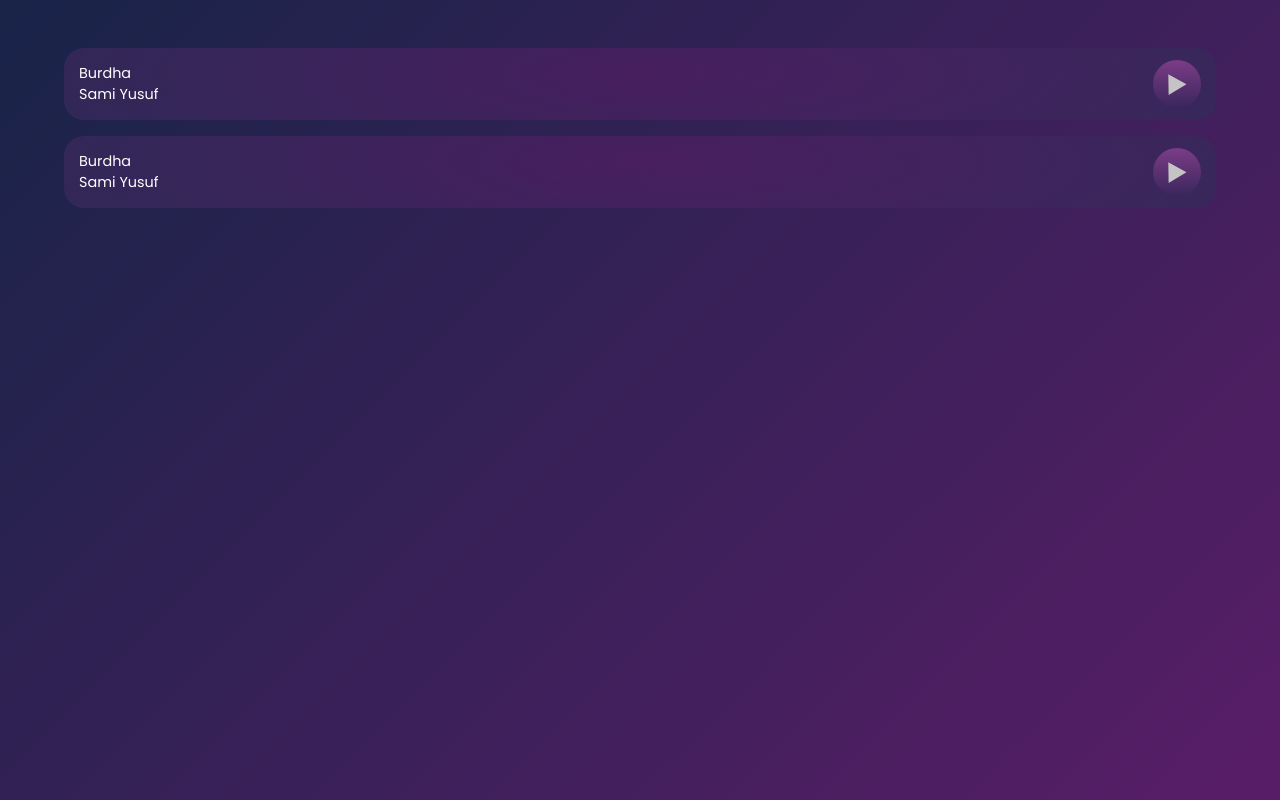
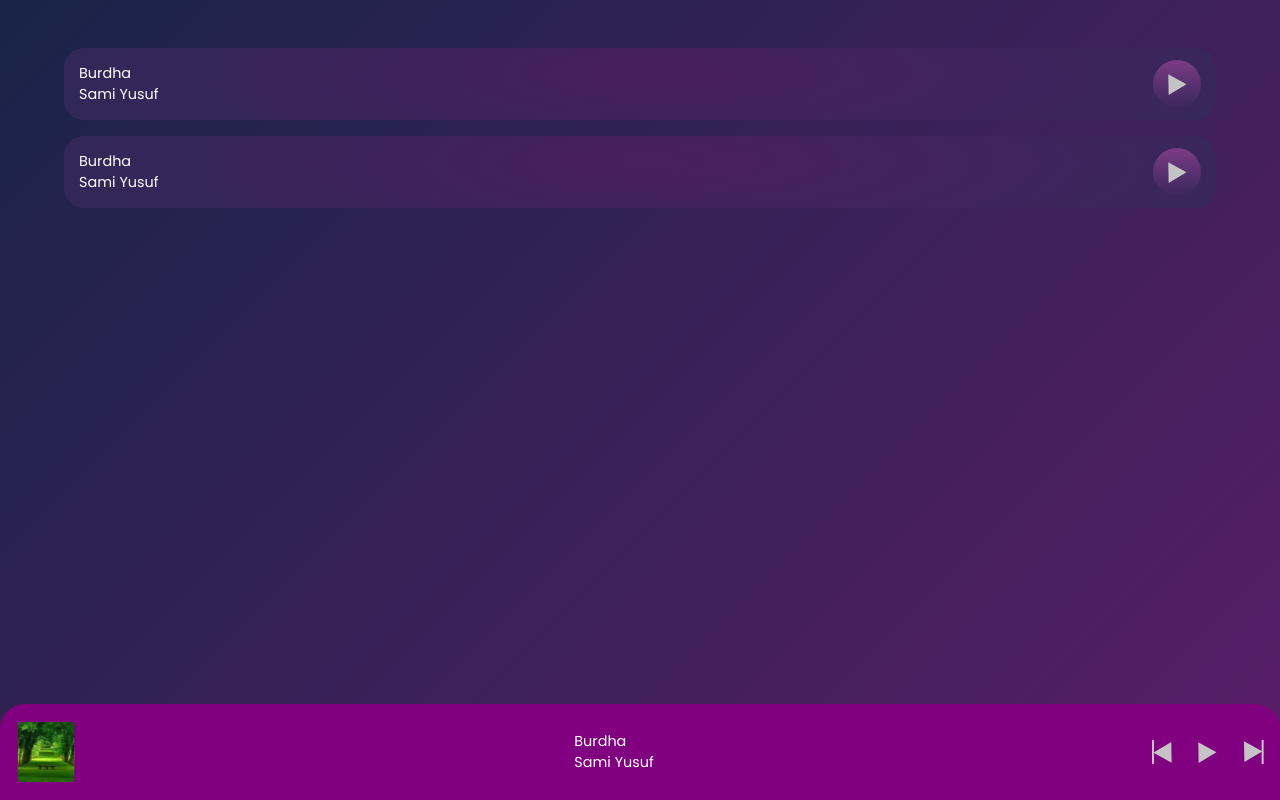
Before and after one commit to toriola998/halqoh, a Vue app: page / in a window 1280 px wide. Built offline with nearby package versions, Linux system fonts and the light colour scheme.

Commit message:
added lot of changes

```diff
--- a/src/App.vue
+++ b/src/App.vue
@@ -38,6 +38,7 @@
 
 p {
     color: white;
+    font-size: .9rem;
 }
 
 .circle {
@@ -51,7 +52,8 @@
 
 .song,
 .name,
-.music-duration {
+.music-duration,
+.current-controls {
     justify-content: space-between;
 }
 </style>
--- /dev/null
+++ b/src/components/CurrentlyPlaying.vue
@@ -0,0 +1,60 @@
+<template>
+    <div class="current-song">
+        <div class="flex">
+            <img src="./../assets/green-photo.svg"
+                class="cover"
+                alt=""
+                height="60"
+                width="60"/>
+            <div>
+                <p>Burdha</p>
+                <p>Sami Yusuf</p>
+            </div>
+
+            <div class="current-controls flex">
+                <img src="./../assets/icons/previous.svg"
+                        alt="go to play previous lecture"
+                        height=""
+                        width=""/>
+                <img src="./../assets/icons/play-btn.svg"
+                        alt="play lecture"
+                        height=""
+                        width=""/>
+                <img src="./../assets/icons/next.svg"
+                    alt="go to next lecture"
+                    height=""
+                    width=""/>
+            </div>
+        </div>
+    </div>
+</template>
+
+<script>
+export default {
+
+}
+</script>
+
+<style scoped>
+
+.current-song {
+        position: absolute;
+        bottom: 0;
+        right: 0;
+        left: 0;
+        z-index: 9999;
+        background-color: purple;
+        border-top-right-radius: 25px;
+        border-top-left-radius: 25px;
+    }
+
+    .current-song > div {
+        justify-content: space-between;
+        height: 6rem;
+        padding: 0 1rem;
+    }
+
+    .current-controls {
+        width: 7rem;
+    }
+</style>
--- a/src/views/Home.vue
+++ b/src/views/Home.vue
@@ -2,13 +2,15 @@
     <div class="home wrap">
        <EachSong />
        <EachSong />
+       <CurrentlyPlaying />
     </div>
 </template>
 
 <script>
 import EachSong from '../components/EachSong.vue';
+import CurrentlyPlaying from '../components/CurrentlyPlaying.vue';
 export default {
-    components: { EachSong }
+    components: { EachSong, CurrentlyPlaying }
 }
 </script>
 
--- a/src/views/Playing.vue
+++ b/src/views/Playing.vue
@@ -6,7 +6,7 @@
             width=""
             class="go-back"/>
         <img src="./../assets/green-photo.svg"
-            class="photos cover"
+            class="cover"
             alt=""
             height=""
             width=""/>
@@ -29,8 +29,8 @@
             </div>
         </div>
 
-
-        <div class="current-song flex">
+        <!--PLAY, PAUSE, NEXT, PREVIOUS, SHUFFLE CONTROLS-->
+        <div class="flex controls">
             <img src="./../assets/icons/shuffle.svg"
                     alt=""
                     width=""
@@ -61,14 +61,12 @@
                 alt=""
                 height=""
                 width=""/>
-
         </div>
     </div>
 </template>
 
 <script>
 export default {
-
 }
 </script>
 
@@ -91,10 +89,8 @@
         margin: 1rem 0;
     }
 
-    .current-song {
+    .controls {
         justify-content: space-between;
-        /* justify-content: space-evenly; */
-        margin: 1.5rem;
-        background-color: white;
+        margin-top: 2rem;
     }
 </style>
```
Lines whose indentation alone changed are shown as unchanged.
